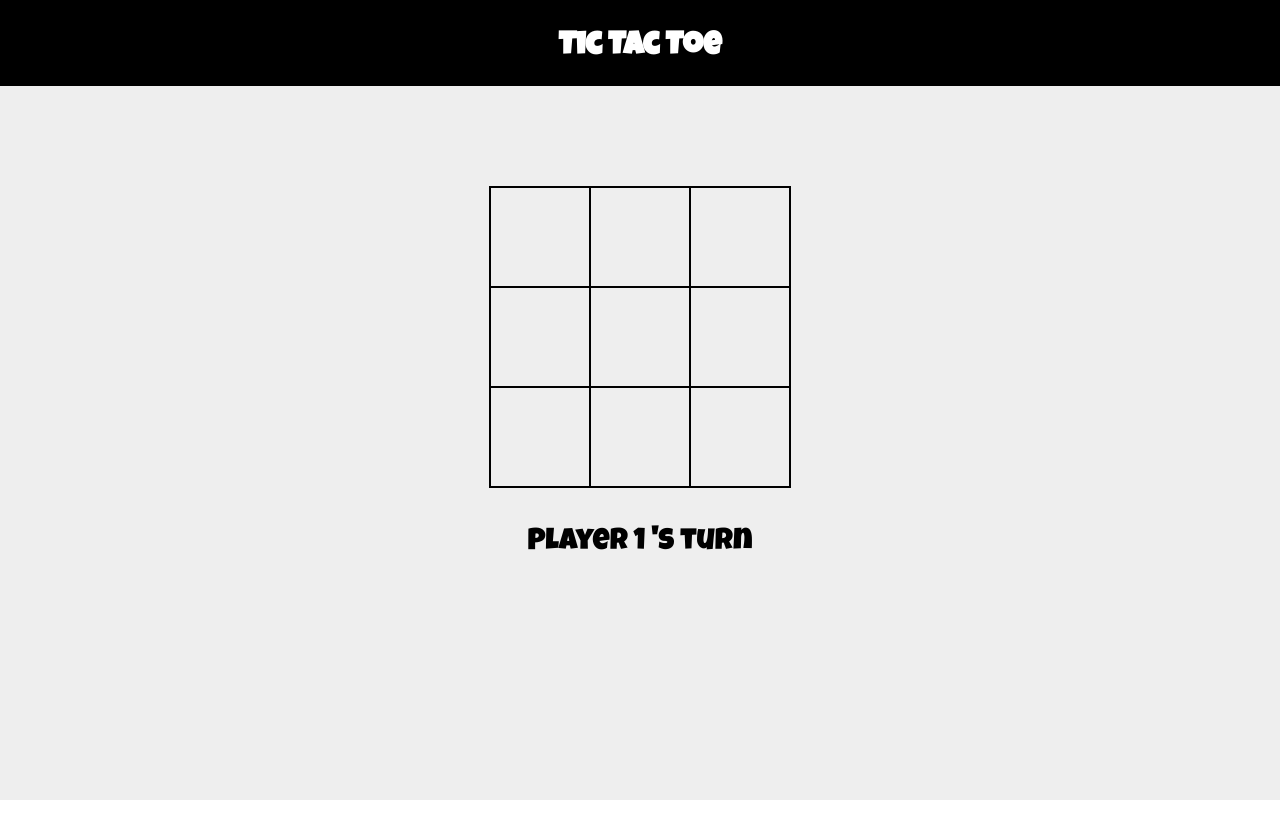
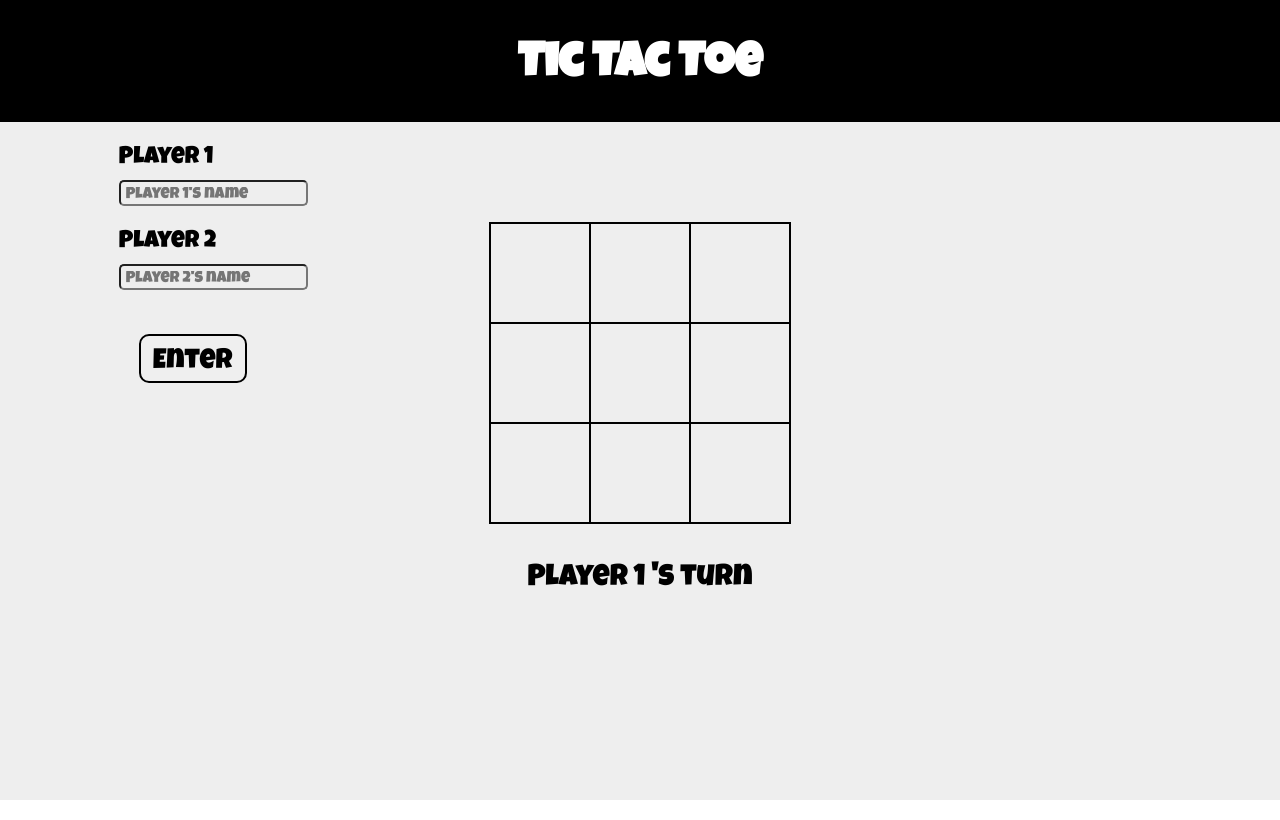
Before and after one commit to yyaannn/tic-tac-toe, a plain HTML site: page index.html in a window 1280 px wide. Both pictures are taken after a click on the button "Start". Drawn offline with Linux system fonts and the light colour scheme.

Commit message:
feat: add player name input feature

```diff
--- a/index.html
+++ b/index.html
@@ -13,10 +13,20 @@
             <h1>Tic Tac Toe</h1>
         </div>
         <div class="content">
-            <div>
-
+            <div class="column">
+                <form id="player-form">
+                    <p class="player-name-area">
+                        <label class="player-name" for="player1">Player 1</label>
+                        <input type="text" id="player1" name="player1" placeholder="Player 1's name">
+                    </p>
+                    <p class="player-name-area">
+                        <label class="player-name" for="player2">Player 2</label>
+                        <input type="text" id="player1" name="player2" placeholder="Player 2's name">
+                    </p>
+                    <button type="submit">Enter</button>
+                </form>
             </div>
-            <div class="center-area">
+            <div class="column">
                 <div class="button-area">
                     <button id="start-btn">Start</button>
                     <button id="restart-btn" style="display: none;">Restart</button>
--- a/script.js
+++ b/script.js
@@ -1,7 +1,20 @@
-function Player(name, marker) {
+function Player(_name, marker) {
+    let name = _name;
+
+    const getName = () => {
+        return name;
+    };
+
+    const setName = (newName) => {
+        if (newName !== "") {
+            name = newName;
+        }
+    };
+
     return {
-        name,
         marker,
+        getName,
+        setName,
     };
 }
 
@@ -36,7 +49,8 @@ const GameBoard = (() => {
 const GameController = (() => {
     let players = [];
     let currentPlayerIndex = 0;
-    let gameOver = true;
+    let gameStart = false;
+    let gameOver = false;
 
     const winningCombinations = [
         [0, 1, 2], [3, 4, 5], [6, 7, 8],
@@ -44,19 +58,22 @@ const GameController = (() => {
         [0, 4, 8], [2, 4, 6],
     ];
 
-    const startGame = (player1Name, player2Name) => {
+    const resetPlayers = () => {
         players = [
-            Player(player1Name || "Player 1", "O"),
-            Player(player2Name || "Player 2", "X"),
+            Player("Player 1", "O"),
+            Player("Player 2", "X"),
         ];
+    };
 
+    const startGame = () => {
+        gameStart = true;
         currentPlayerIndex = 0;
         gameOver = false;
 
         GameBoard.resetBoard();
         DisplayController.render();
         DisplayController.updateMessage(
-            `${getCurrentPlayer().name} 's turn`
+            `${getCurrentPlayer().getName()} 's turn`
         );
     };
 
@@ -69,7 +86,7 @@ const GameController = (() => {
     };
 
     const playRound = (index) => {
-        if (gameOver) return;
+        if (!gameStart || gameOver) return;
 
         const currentPlayer = getCurrentPlayer();
 
@@ -79,7 +96,7 @@ const GameController = (() => {
         if (checkWinner(currentPlayer.marker)) {
             gameOver = true;
             DisplayController.updateMessage(
-                `${currentPlayer.name} wins!`
+                `${currentPlayer.getName()} wins!`
             );
         } else if (checkTie()) {
             gameOver = true;
@@ -87,7 +104,7 @@ const GameController = (() => {
         } else {
             switchTurn();
             DisplayController.updateMessage(
-                `${getCurrentPlayer().name}'s turn`
+                `${getCurrentPlayer().getName()}'s turn`
             );
         }
 
@@ -109,14 +126,31 @@ const GameController = (() => {
         return GameBoard.getBoard().every((cell) => cell !== "");
     };
 
+    const getGameStart = () => {
+        return gameStart;
+    };
+
     const getGameOver = () => {
         return gameOver;
     };
 
+    const getPlayerNames = () => {
+        return [players[0].getName(), players[1].getName()];
+    };
+
+    const setPlayerNames = (player1Name, player2Name) => {
+        players[0].setName(player1Name);
+        players[1].setName(player2Name);
+    };
+
     return {
+        resetPlayers,
         startGame,
         playRound,
+        getGameStart,
         getGameOver,
+        getPlayerNames,
+        setPlayerNames,
     };
 })();
 
@@ -124,12 +158,21 @@ const DisplayController = (() => {
     const boardElement = document.getElementById("board");
     const cells = document.querySelectorAll(".cell");
     const messageElement = document.getElementById("message");
+    const playerNameElements = document.querySelectorAll(".player-name")
 
     const render = () => {
         const board = GameBoard.getBoard();
+        const gameStart = GameController.getGameStart();
         const gameOver = GameController.getGameOver();
+        const playerNames = GameController.getPlayerNames();
 
-        if (gameOver) {
+        playerNameElements.forEach((el, index) => {
+            const defaultName = `Player ${index + 1}`;
+            const playerName = playerNames[index];
+            el.textContent = playerName === defaultName ? defaultName : `${defaultName} - ${playerName}`;
+        });
+
+        if (gameStart && gameOver) {
             document.getElementById("restart-btn").style.display = "block";
         }
 
@@ -166,6 +209,17 @@ const DisplayController = (() => {
             restartBtn.style.display = "none";
             GameController.startGame();
         });
+
+        const form = document.getElementById("player-form");
+        form.addEventListener("submit", (e) => {
+            e.preventDefault();
+            const formData = new FormData(form);
+            const player1 = formData.get("player1");
+            const player2 = formData.get("player2");
+            GameController.setPlayerNames(player1, player2);
+            form.reset();
+            render();
+        });
     };
 
     return {
@@ -175,4 +229,5 @@ const DisplayController = (() => {
     };
 })();
 
+GameController.resetPlayers();
 DisplayController.bindEvents();
--- a/style.css
+++ b/style.css
@@ -4,6 +4,7 @@ body {
     padding: 0;
     margin: 0;
     font-family: "Luckiest Guy", cursive;
+    font-size: 24px;
 }
 
 .container {
@@ -28,7 +29,25 @@ body {
     align-items: center;
 }
 
-.center-area {
+.player-name-area {
+    display: flex;
+    flex-direction: column;
+    justify-content: center;
+    align-items: flex-start;
+    gap: 10px;
+}
+
+input {
+    background-color: #eeeeee;
+    border-radius: 5px;
+    font-family: "Luckiest Guy", cursive;
+    padding: 5px 5px 1px 5px;
+    font-size: 16px;
+    display: block;
+}
+
+.column {
+    padding: 20px;
     height: 100%;
     display: flex;
     flex-direction: column;
@@ -72,10 +91,10 @@ button {
     cursor: pointer;
     border-radius: 10px;
     border: #000000 solid 2px;
-    padding: 10px 10px 5px 10px;
+    padding: 12px 12px 5px 12px;
     margin: 20px;
     font-family: "Luckiest Guy", cursive;
-    font-size: 24px;
+    font-size: 28px;
 }
 
 button:hover {
```
